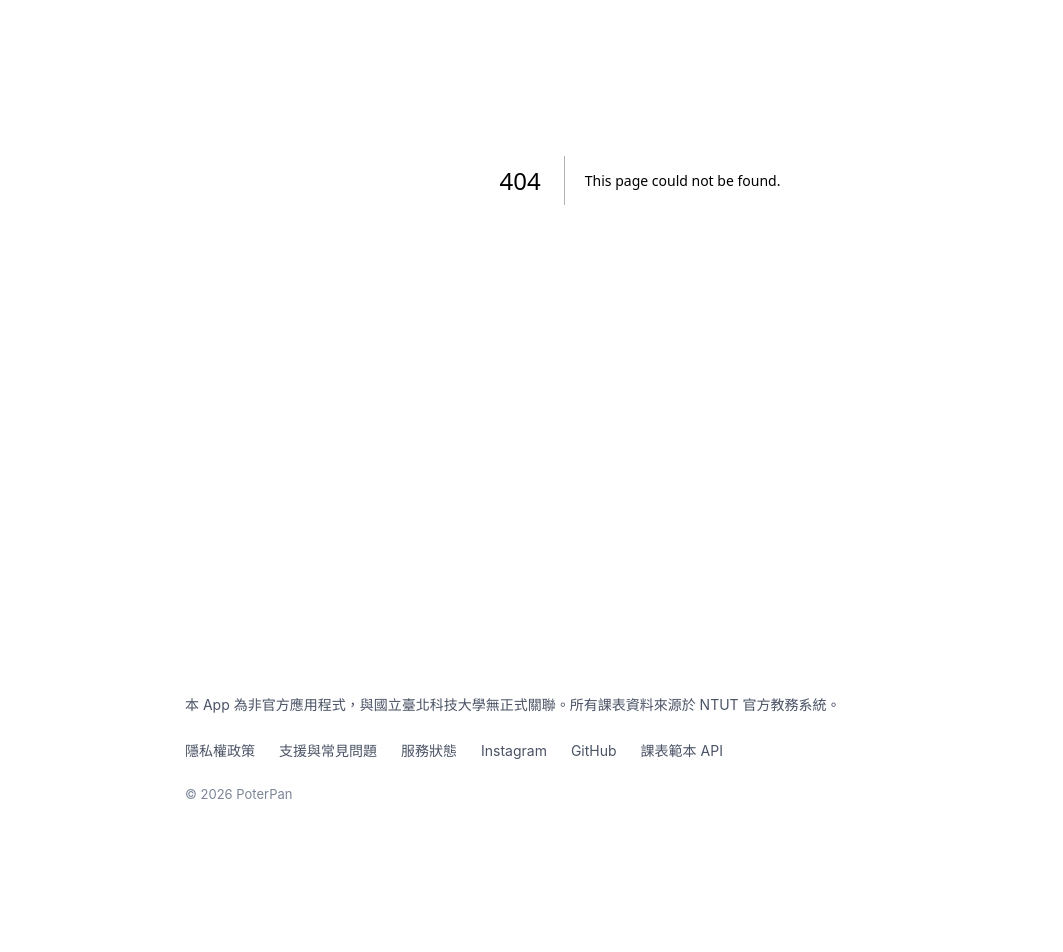
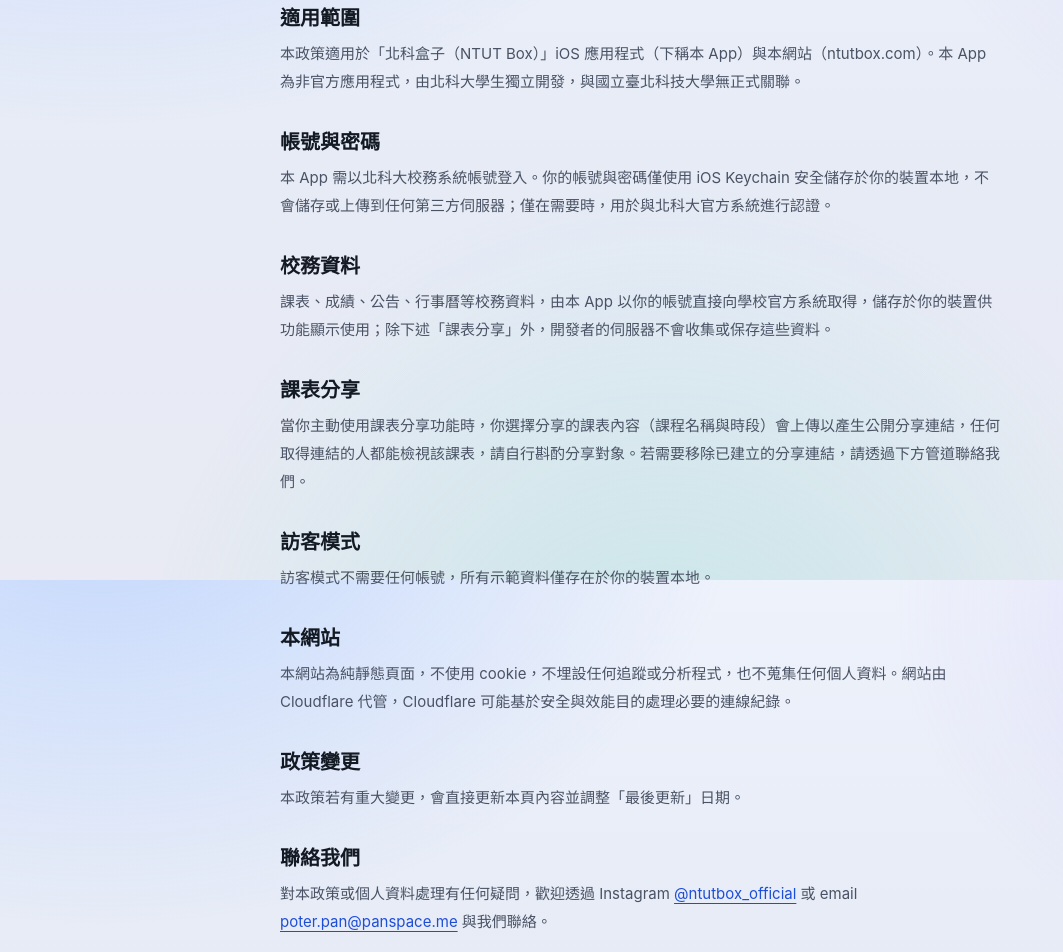
Before and after one commit to poterpan/ntutbox-website, a Next.js app: page /privacy in a window 1280 px wide. Before the commit this address had no page. Shown: the part 220-1172 px from the top of the page, without its empty margins (0-1063 px from the left). Before the commit the page ends 1097 px from the top, so only its background shows below. Built offline with nearby package versions, Linux system fonts and the light colour scheme.

Commit message:
feat: 隱私權政策頁 /privacy

```diff
--- a/scripts/check-site.mjs
+++ b/scripts/check-site.mjs
@@ -21,7 +21,7 @@
 }
 
 // ── 1. 必要檔案（隨任務增長）────────────────────────────
-const REQUIRED_FILES = ["index.html", "app-icon.png", "og.png"];
+const REQUIRED_FILES = ["index.html", "app-icon.png", "og.png", "privacy/index.html"];
 for (const f of REQUIRED_FILES) if (!exists(f)) fail(`缺少必要檔案 out/${f}`);
 
 const shots = exists("screenshots")
@@ -61,6 +61,12 @@
     "期末預選選課",
     "開發中",
   ],
+  "privacy/index.html": [
+    "隱私權政策",
+    "Keychain",
+    "第三方伺服器",
+    "最後更新",
+  ],
 };
 for (const [page, terms] of Object.entries(PAGE_ASSERTIONS)) {
   if (!exists(page)) continue;
--- /dev/null
+++ b/src/app/privacy/page.tsx
@@ -0,0 +1,87 @@
+import type { Metadata } from "next";
+import { LINKS } from "@/content/site";
+
+export const metadata: Metadata = {
+  title: "隱私權政策",
+  description:
+    "北科盒子（NTUT Box）隱私權政策：帳號密碼僅儲存於裝置本地，不上傳任何第三方伺服器。",
+};
+
+const UPDATED = "2026-07-19";
+
+export default function PrivacyPage() {
+  return (
+    <article className="mx-auto max-w-3xl px-6 pb-24 pt-32">
+      <h1 className="text-3xl font-bold tracking-tight text-[var(--ink)]">隱私權政策</h1>
+      <p className="mt-2 text-sm text-[var(--ink-faint)]">最後更新：{UPDATED}</p>
+      <div className="mt-8 space-y-8 text-[15px] leading-7 text-[var(--ink-soft)] [&_h2]:text-xl [&_h2]:font-semibold [&_h2]:text-[var(--ink)]">
+        <section>
+          <h2>適用範圍</h2>
+          <p className="mt-2">
+            本政策適用於「北科盒子（NTUT
+            Box）」iOS 應用程式（下稱本 App）與本網站（ntutbox.com）。本 App
+            為非官方應用程式，由北科大學生獨立開發，與國立臺北科技大學無正式關聯。
+          </p>
+        </section>
+        <section>
+          <h2>帳號與密碼</h2>
+          <p className="mt-2">
+            本 App 需以北科大校務系統帳號登入。你的帳號與密碼僅使用 iOS Keychain
+            安全儲存於你的裝置本地，不會儲存或上傳到任何第三方伺服器；僅在需要時，用於與北科大官方系統進行認證。
+          </p>
+        </section>
+        <section>
+          <h2>校務資料</h2>
+          <p className="mt-2">
+            課表、成績、公告、行事曆等校務資料，由本 App
+            以你的帳號直接向學校官方系統取得，儲存於你的裝置供功能顯示使用；除下述「課表分享」外，開發者的伺服器不會收集或保存這些資料。
+          </p>
+        </section>
+        <section>
+          <h2>課表分享</h2>
+          <p className="mt-2">
+            當你主動使用課表分享功能時，你選擇分享的課表內容（課程名稱與時段）會上傳以產生公開分享連結，任何取得連結的人都能檢視該課表，請自行斟酌分享對象。若需要移除已建立的分享連結，請透過下方管道聯絡我們。
+          </p>
+        </section>
+        <section>
+          <h2>訪客模式</h2>
+          <p className="mt-2">訪客模式不需要任何帳號，所有示範資料僅存在於你的裝置本地。</p>
+        </section>
+        <section>
+          <h2>本網站</h2>
+          <p className="mt-2">
+            本網站為純靜態頁面，不使用
+            cookie，不埋設任何追蹤或分析程式，也不蒐集任何個人資料。網站由 Cloudflare
+            代管，Cloudflare 可能基於安全與效能目的處理必要的連線紀錄。
+          </p>
+        </section>
+        <section>
+          <h2>政策變更</h2>
+          <p className="mt-2">
+            本政策若有重大變更，會直接更新本頁內容並調整「最後更新」日期。
+          </p>
+        </section>
+        <section>
+          <h2>聯絡我們</h2>
+          <p className="mt-2">
+            對本政策或個人資料處理有任何疑問，歡迎透過 Instagram{" "}
+            <a
+              href={LINKS.instagram}
+              className="text-[var(--accent-ink)] underline underline-offset-4"
+            >
+              @ntutbox_official
+            </a>{" "}
+            或 email{" "}
+            <a
+              href={`mailto:${LINKS.email}`}
+              className="text-[var(--accent-ink)] underline underline-offset-4"
+            >
+              {LINKS.email}
+            </a>{" "}
+            與我們聯絡。
+          </p>
+        </section>
+      </div>
+    </article>
+  );
+}
```
